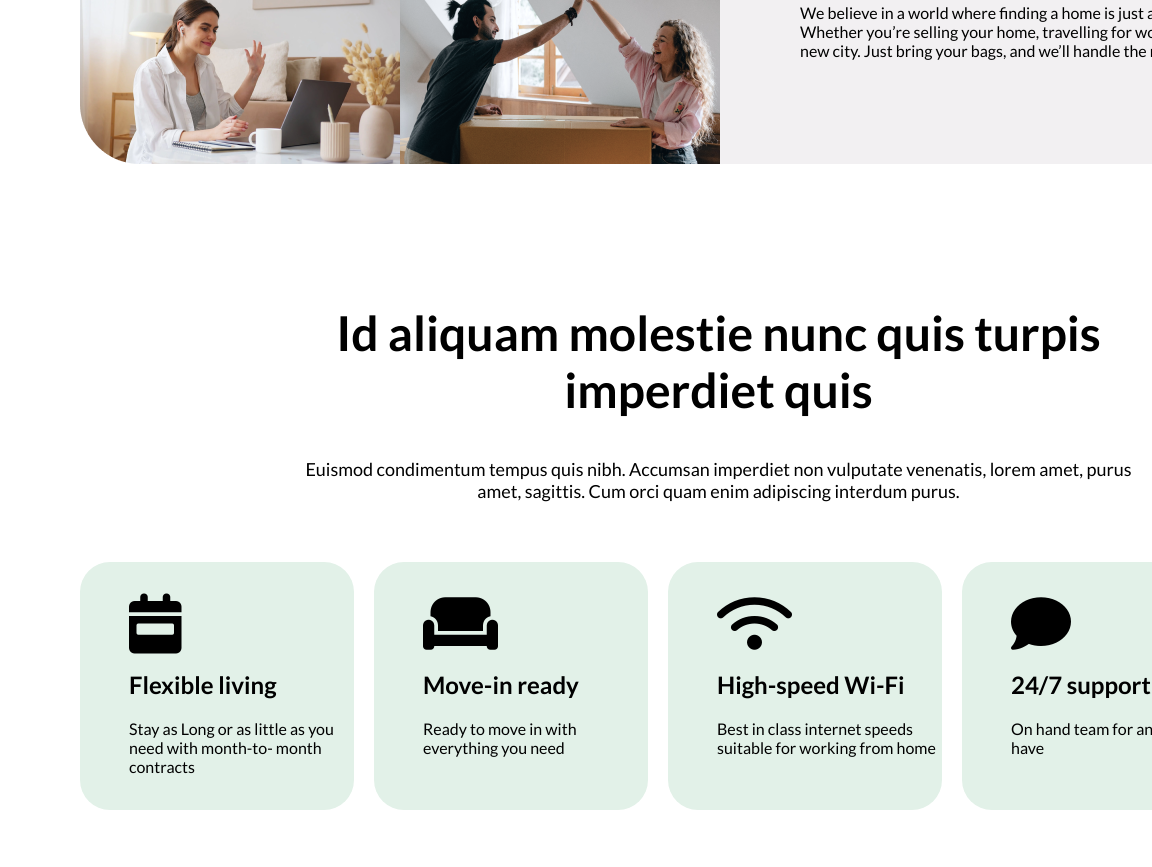
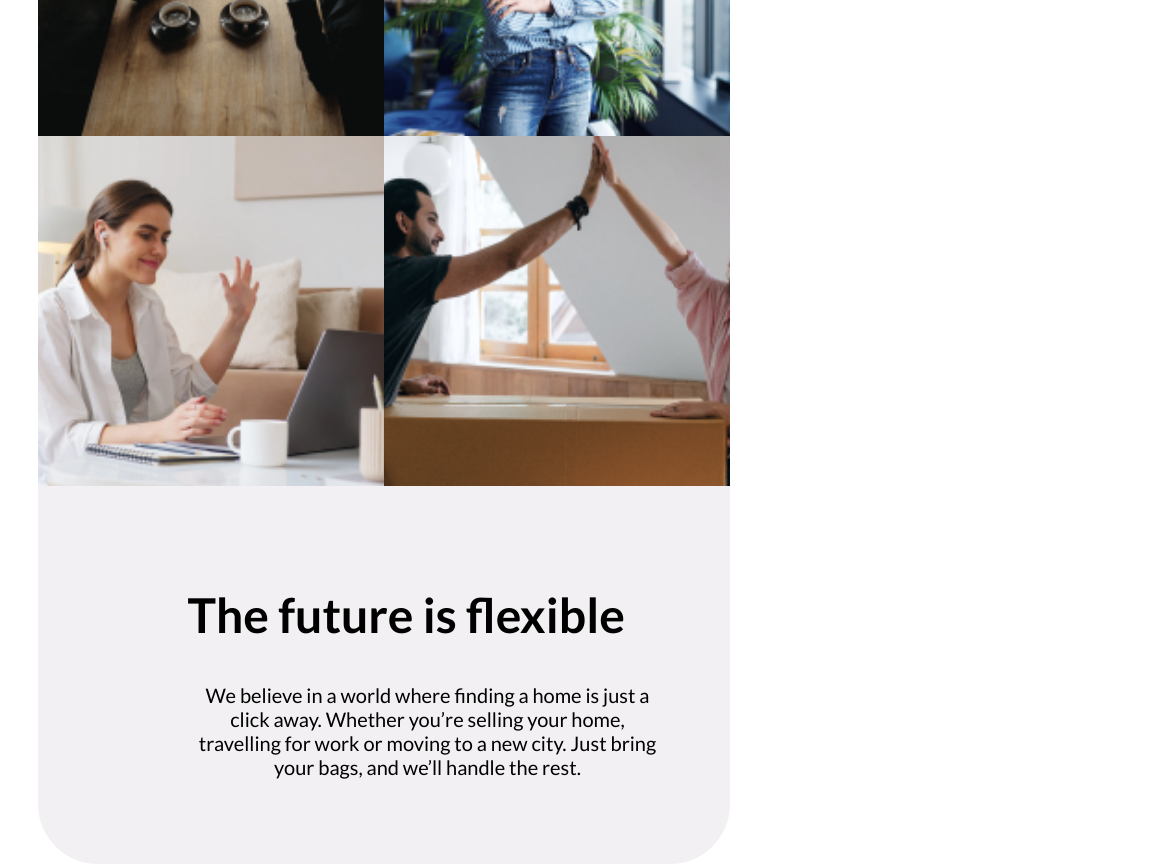
Before and after one commit to Kenssou/task4, a plain HTML site: page index.html in a window 768 px wide. Shown: the part 1151-2018 px from the top of the page, 1152 px wide, since content can reach past the window. Before the commit the page ends 1961 px from the top, so only its background shows below. Drawn offline with Linux system fonts and the light colour scheme.

Commit message:
responsiveness

```diff
--- a/style.css
+++ b/style.css
@@ -3,6 +3,7 @@ body {
   max-width: 90rem;
   margin: 0 auto;
 }
+
 .header {
   display: flex;
   width: 100%;
@@ -507,3 +508,280 @@ body {
     margin-top: 35px;
   }
 }
+
+@media only screen and (min-width: 767px) and (max-width: 1025px) {
+  .header {
+    display: flex;
+    width: 100%;
+    position: fixed;
+    z-index: 100;
+    height: 83px;
+    background-color: #fff;
+  }
+
+  .header i {
+    display: block;
+    font-size: 40px;
+    margin-left: 70%;
+    margin-top: 20px;
+  }
+
+  .logo {
+    margin-left: 4.3%;
+    padding-top: 0.75rem;
+  }
+
+  .image1 {
+    background-position: center;
+  }
+
+  .home-con {
+    display: none;
+  }
+
+  .image1 {
+    background-image: url("images/Image1.png");
+    width: 100%;
+    height: 767px;
+    position: relative;
+  }
+
+  .rent {
+    width: 493px;
+    height: 336px;
+    background-color: #fff;
+    margin-top: 160px;
+    position: absolute;
+    border-radius: 0px 60px 60px 0;
+  }
+
+  .rent h2 {
+    font-size: 52px;
+    margin-top: 60px;
+    margin-left: 80px;
+    font-weight: bold;
+  }
+
+  .rent h3 {
+    font-size: 18px;
+    width: 325px;
+    margin-left: 80px;
+    font-weight: 400;
+    margin-top: 24px;
+  }
+
+  .four {
+    display: block;
+    border-radius: 0;
+    background-color: #fff;
+    width: 100%;
+    margin-top: 170px;
+    margin-left: 0;
+  }
+  .pictures {
+    display: grid;
+    grid-template-columns: repeat(2, 1fr);
+    padding: 0;
+    margin: 0;
+  }
+
+  .picture1 {
+    width: 90%;
+    height: 350px;
+    object-fit: cover;
+    margin-left: 10%;
+    border-radius: 60px 0px 0px 0px;
+  }
+
+  .picture2 {
+    width: 90%;
+    height: 350px;
+    object-fit: cover;
+    margin-left: 0;
+    border-radius: 0px 60px 0px 0px;
+  }
+
+  .picture3 {
+    width: 90%;
+    height: 350px;
+    object-fit: cover;
+    margin-left: 10%;
+  }
+
+  .picture4 {
+    width: 90%;
+    height: 350px;
+    object-fit: cover;
+    margin-left: 0;
+  }
+
+  .future {
+    background-color: #f2f0f2;
+    width: 90%;
+    height: 378px;
+    border-radius: 0px 0px 60px 60px;
+    margin-top: -120px;
+    margin-left: 5%;
+  }
+
+  .future h2 {
+    font-size: 48px;
+    padding-top: 100px;
+    width: 440px;
+    padding-left: 10%;
+  }
+
+  .future h3 {
+    width: 480px;
+    font-size: 20px;
+    padding-left: 10%;
+    margin-top: 20px;
+    font-weight: 400;
+    text-align: center;
+  }
+
+  .id h2 {
+    margin-top: 80px;
+    width: 59%;
+    font-size: 30px;
+    text-align: center;
+    margin-left: 20.5%;
+  }
+
+  .id h3 {
+    width: 59%;
+    font-size: 16px;
+    text-align: center;
+    font-weight: 400;
+    margin-left: 20.5%;
+    margin-top: 12px;
+  }
+
+  .features {
+    display: block;
+    margin-left: 4.2%;
+    margin-top: 40px;
+  }
+
+  .flexible {
+    width: 91.5%;
+    margin-left: 2%;
+    height: 188px;
+    background-color: #e2f1e8;
+    border-radius: 30px;
+  }
+
+  .flexible h2 {
+    margin-top: 16px;
+    font-size: 20px;
+    margin-left: 32px;
+  }
+
+  .flexible h3 {
+    width: 91.5%;
+    margin-left: 2%;
+    font-size: 14px;
+    margin-top: 8px;
+    margin-left: 32px;
+    font-weight: 400;
+  }
+
+  .flexible i {
+    font-size: 40px;
+    height: 40px;
+    margin-left: 37px;
+    margin-top: 35px;
+  }
+
+  .move {
+    width: 91.5%;
+
+    margin-left: 2%;
+    height: 188px;
+    margin-top: 20px;
+    background-color: #e2f1e8;
+    border-radius: 30px;
+  }
+
+  .move h2 {
+    margin-top: 16px;
+    font-size: 20px;
+    margin-left: 32px;
+  }
+
+  .move h3 {
+    width: 91.5%;
+    margin-left: 2%;
+    font-size: 14px;
+    margin-top: 8px;
+    margin-left: 32px;
+    font-weight: 400;
+  }
+
+  .move i {
+    font-size: 40px;
+    height: 40px;
+    margin-left: 37px;
+    margin-top: 35px;
+  }
+
+  .speed {
+    width: 91.5%;
+    margin-left: 2%;
+    height: 188px;
+    margin-top: 20px;
+    background-color: #e2f1e8;
+    border-radius: 30px;
+  }
+
+  .speed h2 {
+    margin-top: 16px;
+    font-size: 20px;
+    margin-left: 32px;
+  }
+
+  .speed h3 {
+    width: 279px;
+    font-size: 14px;
+    margin-top: 8px;
+    margin-left: 32px;
+    font-weight: 400;
+  }
+
+  .speed i {
+    font-size: 40px;
+    height: 40px;
+    margin-left: 37px;
+    margin-top: 35px;
+  }
+
+  .support {
+    width: 91.5%;
+    margin-left: 2%;
+    height: 188px;
+    margin-top: 20px;
+    background-color: #e2f1e8;
+    border-radius: 30px;
+  }
+
+  .support h2 {
+    margin-top: 16px;
+    font-size: 20px;
+    margin-left: 32px;
+  }
+
+  .support h3 {
+    width: 279px;
+    font-size: 14px;
+    margin-top: 8px;
+    margin-left: 32px;
+    font-weight: 400;
+  }
+
+  .support i {
+    font-size: 40px;
+
+    margin-left: 37px;
+    margin-top: 35px;
+  }
+}
```
